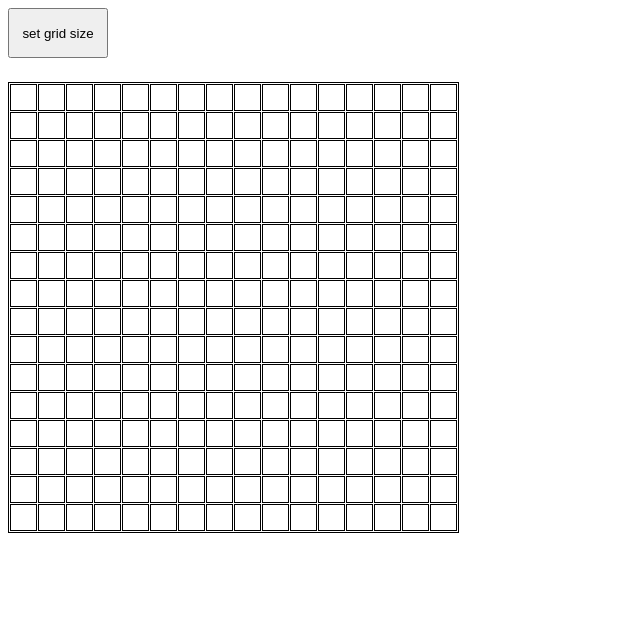
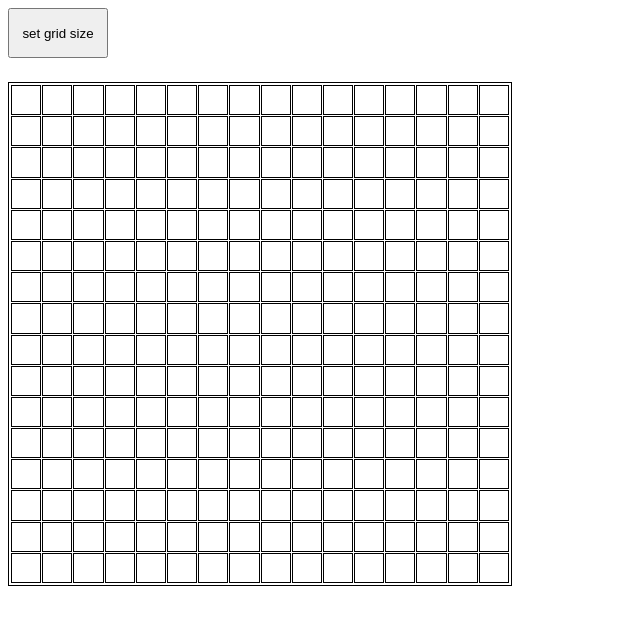
Before and after one commit to jc-2502/etch-a-sketch, a plain HTML site: page index.html in a window 1280 px wide. Shown: the whole page, without its empty margins (0-640 px from the left). Drawn offline with Linux system fonts and the light colour scheme.

Commit message:
Create grid with square sizes based on gridSize
Add clearGrid function, call it in setGridSize along with createGrid
Add squareSize variable calculated from gridSize in createGrid

In css:
Remove width and height declarations from grid-square class
Change width and height of grid-container

Also move addEventListenersToSquares call inside createGrid

```diff
--- a/etch-a-sketch.js
+++ b/etch-a-sketch.js
@@ -3,8 +3,6 @@ let gridSize = 16;
 
 const setGridSizeButton = document.querySelector('#set-grid-size');
 const gridContainer = document.querySelector('#grid-container');
-
-setGridSizeButton.addEventListener("click", askGridSize);
 
 function askGridSize () {
   const response = prompt('enter grid size: ');
@@ -21,16 +19,31 @@ function setGridSize(response) {
   } else {
     gridSize = 16;
   }
+
+  clearGrid();
+  createGrid();
+}
+
+function clearGrid () {
+  const squares = document.querySelectorAll('.grid-square');
+
+  squares.forEach((square) => square.remove())
 }
 
 function createGrid () {
   const numSquares = gridSize ** 2;
+  const squareSize = ((500 - 2 - (gridSize - 1) - (gridSize * 2)) / gridSize) + 'px';
+  console.log (squareSize);
 
   for (let i = 0; i < numSquares; i++) {
     const square = document.createElement('div');
     square.classList.add('grid-square');
+    square.style.width = squareSize;
+    square.style.height = squareSize;
     gridContainer.appendChild(square);
   }
+
+  addEventListenersToSquares();
 }
 
 function changeColour(event) {
@@ -43,5 +56,5 @@ function addEventListenersToSquares() {
   squares.forEach((square) => square.addEventListener("mouseenter", changeColour))
 }
 
+setGridSizeButton.addEventListener("click", askGridSize);
 createGrid();
-addEventListenersToSquares();
--- a/style.css
+++ b/style.css
@@ -11,13 +11,12 @@
   gap: 1px;
   justify-content: center;
   align-content: center;
-  width: 449px;
-  height: 449px;
+  width: 500px;
+  height: 500px;
   border: 1px solid;
+  padding: 1px;
 }
 
 .grid-square {
-  width: 25px;
-  height: 25px;
   border: 1px solid;
 }
```
